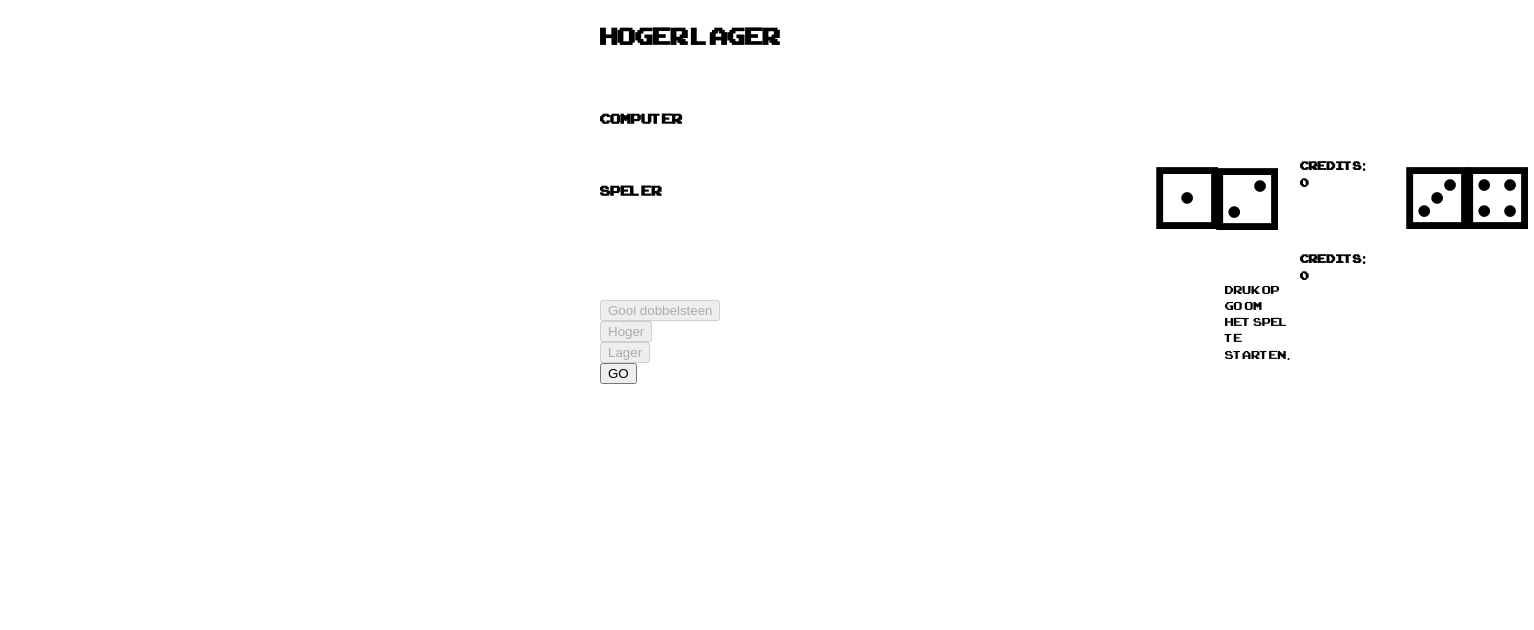
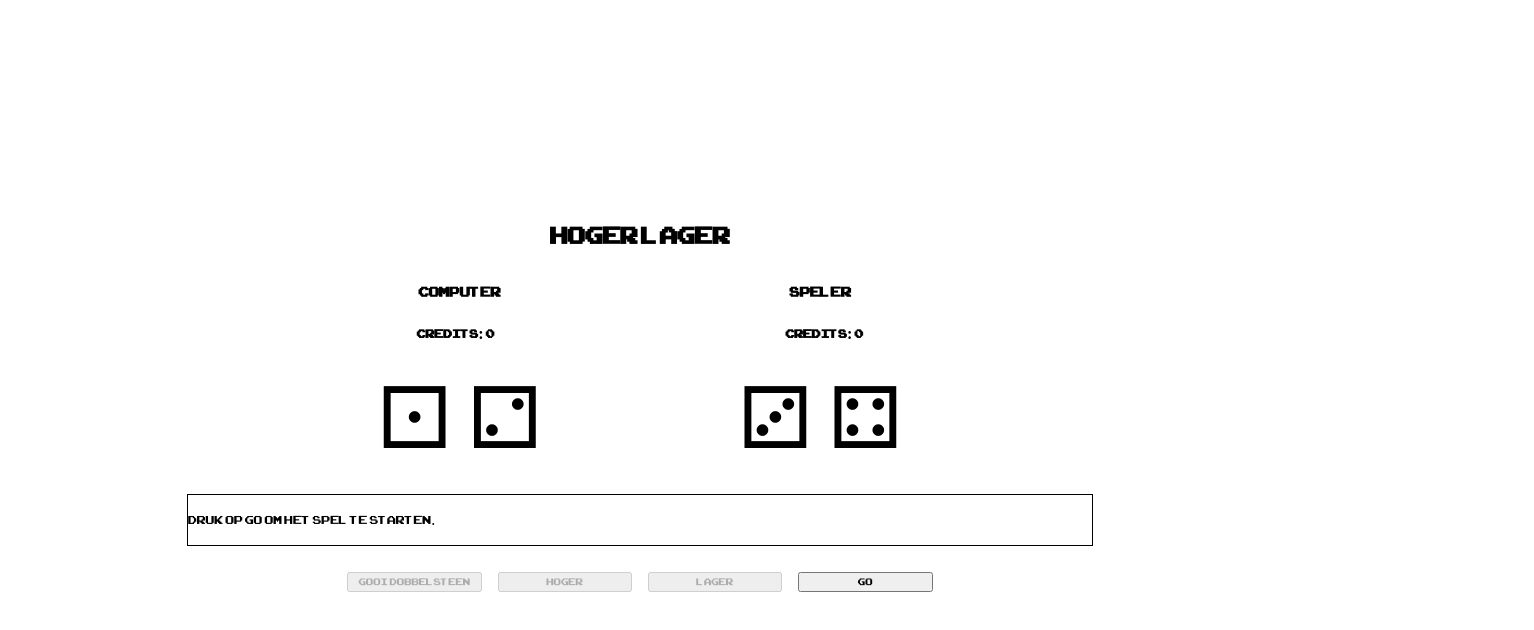
Before and after one commit to tjsilva257/next-portfolio, a plain HTML site: page index.html in a window 1280 px wide. Shown: the whole page, 1534 px wide, since content can reach past the window. Drawn offline with Linux system fonts and the light colour scheme; files whose address does not match are found by name.

Commit message:
alles op het midden gekregen

```diff
--- a/css/mystyle.css
+++ b/css/mystyle.css
@@ -1,61 +1,80 @@
+/* Zet de body en container op volledige hoogte en gebruik flexbox voor centreren */
+html, body {
+  height: 100%;
+  margin: 0;
+  display: flex;
+  justify-content: center;
+  align-items: center;
+  font-family: "arcadeclassic";
+}
+
+.container {
+  display: flex;
+  flex-direction: column;
+  justify-content: center;
+  align-items: center;
+  width: 100%;
+  height: 100%;
+}
+
+.dices {
+  padding: 10px;
+  column-count: 5;
+  column-fill: balance;
+}
+
+.headings {
+  padding: 10px;
+  column-count: 5;
+  column-fill: balance;
+}
+
+.credits {
+  column-count: 5;
+  column-fill: balance;
+}
+
+.text-center {
+  text-align: center;
+}
+
+.dices-computer-player {
+  column-count: 2;
+}
+
+.dices-player {
+  column-count: 2;
+}
+
+.message {
+  column-count: 3;
+  column-fill: balance;
+}
+
+.message-box {
+  border: 1px solid black;
+}
+
+.controls {
+  padding: 10px;
+  column-count: 6;
+  column-fill: balance;
+}
+
+.dice {
+  font-size: 64pt;
+}
+
+button {
+  width: 100%;
+  font-family: "arcadeclassic";
+}
+
 @font-face {
   font-family: "arcadeclassic";
   src: url(arcadeclassic.regular.ttf);
 }
 
-h1 {
-  font-family: "arcadeclassic";
+.message-box {
+  text-anchor: middle;
 }
-
-.credits{
-   position: absolute;
-   left: 700px;
-   top: 120px;
-}
-
-.dices-computer-player{
-  position:absolute;
-
-   left: 550px;
-   top: 150px;
-}
-
-.dices-computer-player > .computer-dice-one{
-  position:absolute;
-  top:0;
-  left: 0;
-}
-
-
-.dices-computer-player > .computer-dice-two{
-  position:absolute;
-  top: 1px;
-  left:60px;
-}
-
-.dice{
-  font-size: 64pt;
-}
-
-.dices-player{
-  position: absolute;
-  left: 800px;
-  top: 150px;
-}
-
-.dices-player > .player-dice-two{
-  position: absolute;
-  top:0;
-  left: 60px;
-}
-
-.message-text-center{
-  position:absolute;
-  top: 250px;
-  left: 625px;
-}
-  .container{
-    position:absolute;
-    top:0;
-    left: 600px;
-  }
```
